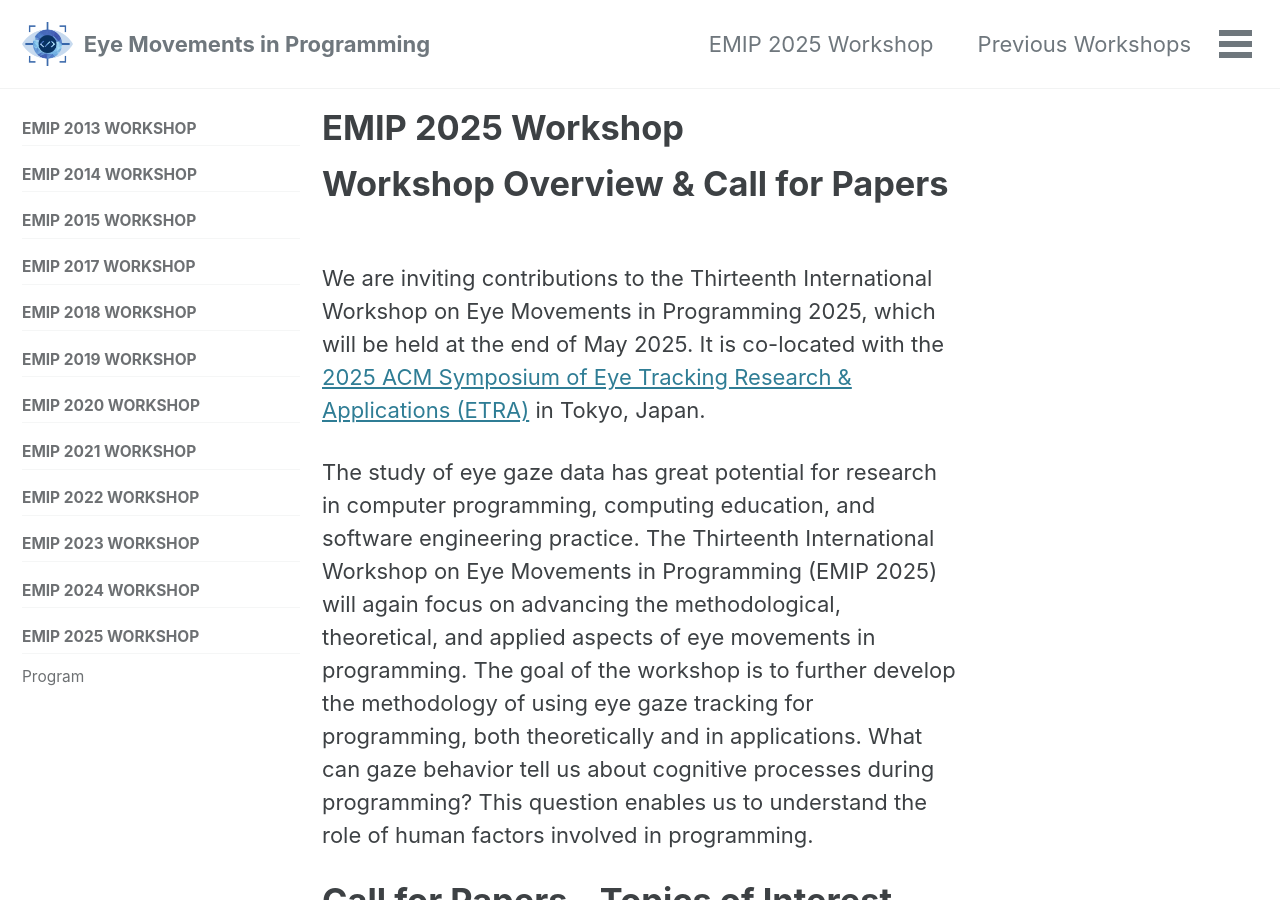
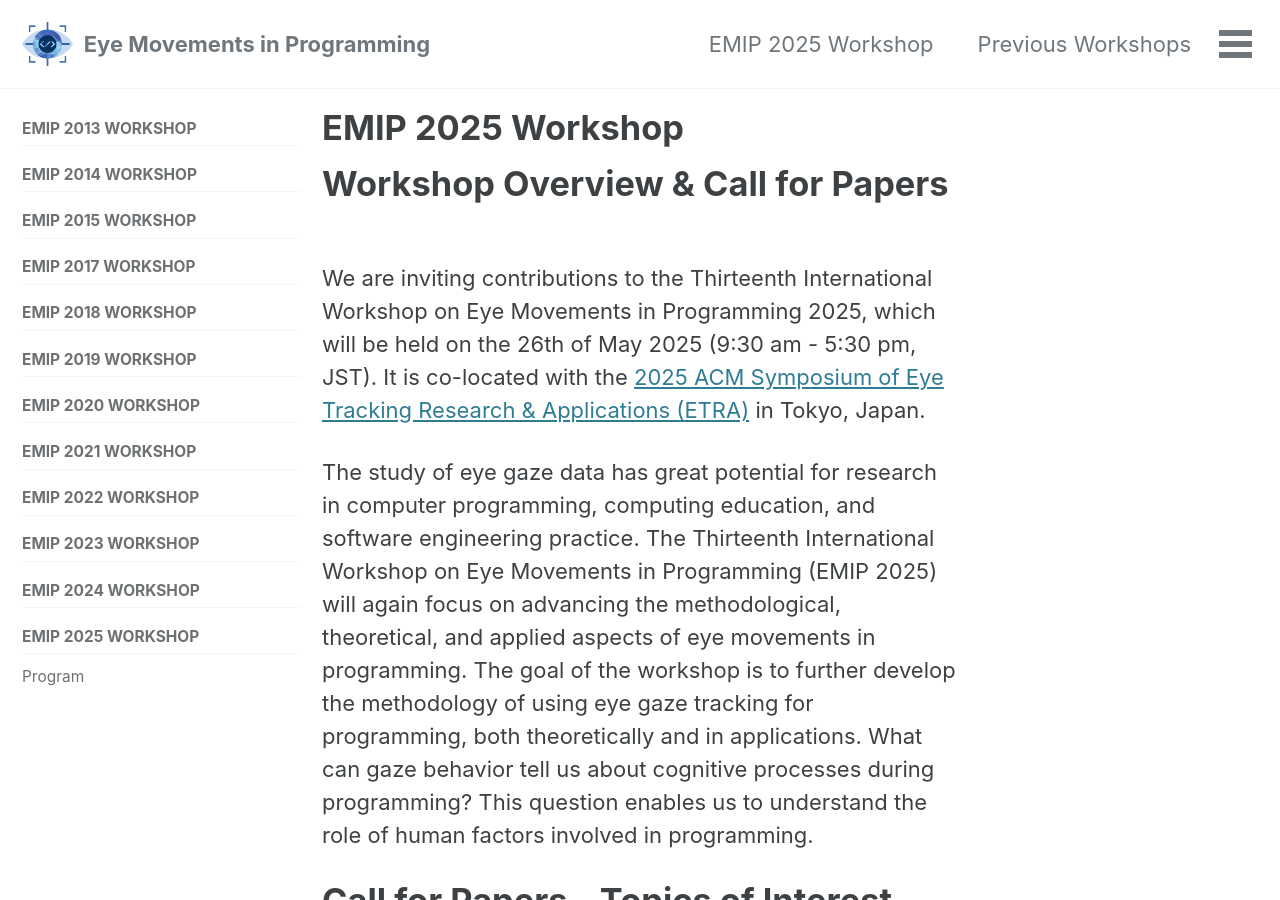
Before and after one commit to EMIPws/emipws.github.io, a Jekyll site: the page built from pages/workshop/emip-2025.md, in a window 1280 px wide and 900 px high. Built offline with Jekyll 4.4.1, drawn with Linux system fonts in a browser that asks for light colours; cached includes are drawn as plain includes; some of the changed text lies outside the part shown.

Commit message:
Update emip-2025.md

```diff
--- a/pages/workshop/emip-2025.md
+++ b/pages/workshop/emip-2025.md
@@ -8,7 +8,7 @@ sidebar:
 ---
 
 # Workshop Overview & Call for Papers
-We are inviting contributions to the Thirteenth International Workshop on Eye Movements in Programming 2025, which will be held at the end of May 2025. It is co-located with the [2025 ACM Symposium of Eye Tracking Research & Applications (ETRA)](http://etra.acm.org/2025/) in Tokyo, Japan.
+We are inviting contributions to the Thirteenth International Workshop on Eye Movements in Programming 2025, which will be held on the 26th of May 2025 (9:30 am - 5:30 pm, JST). It is co-located with the [2025 ACM Symposium of Eye Tracking Research & Applications (ETRA)](http://etra.acm.org/2025/) in Tokyo, Japan.
 
 The study of eye gaze data has great potential for research in computer programming, computing education, and software engineering practice. The Thirteenth International Workshop on Eye Movements in Programming (EMIP 2025) will again focus on advancing the methodological, theoretical, and applied aspects of eye movements in programming. The goal of the workshop is to further develop the methodology of using eye gaze tracking for programming, both theoretically and in applications. What can gaze behavior tell us about cognitive processes during programming? This question enables us to understand the role of human factors involved in programming.
 
@@ -58,7 +58,7 @@ Important dates:
 
 • Camera-ready Deadline: March 31st, 2025 (AoE)
 
-• Workshop: End of May, 2025
+• Workshop: 26th of May, 2025 (9:30 - 15:30, JST)
 
 You can register for the workshop here: [https://etra.acm.org/2025/registration.html](https://etra.acm.org/2025/registration.html)
 
```
